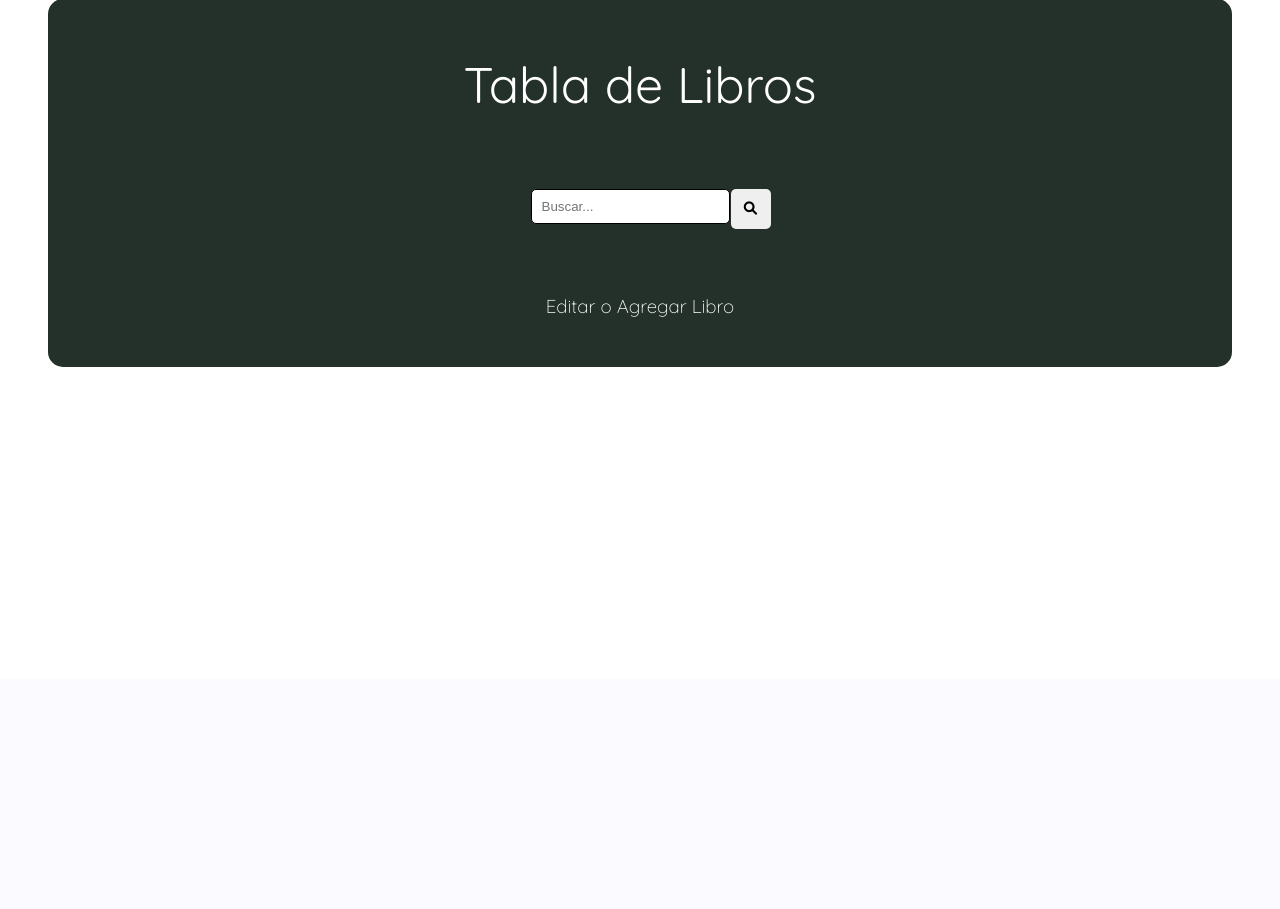
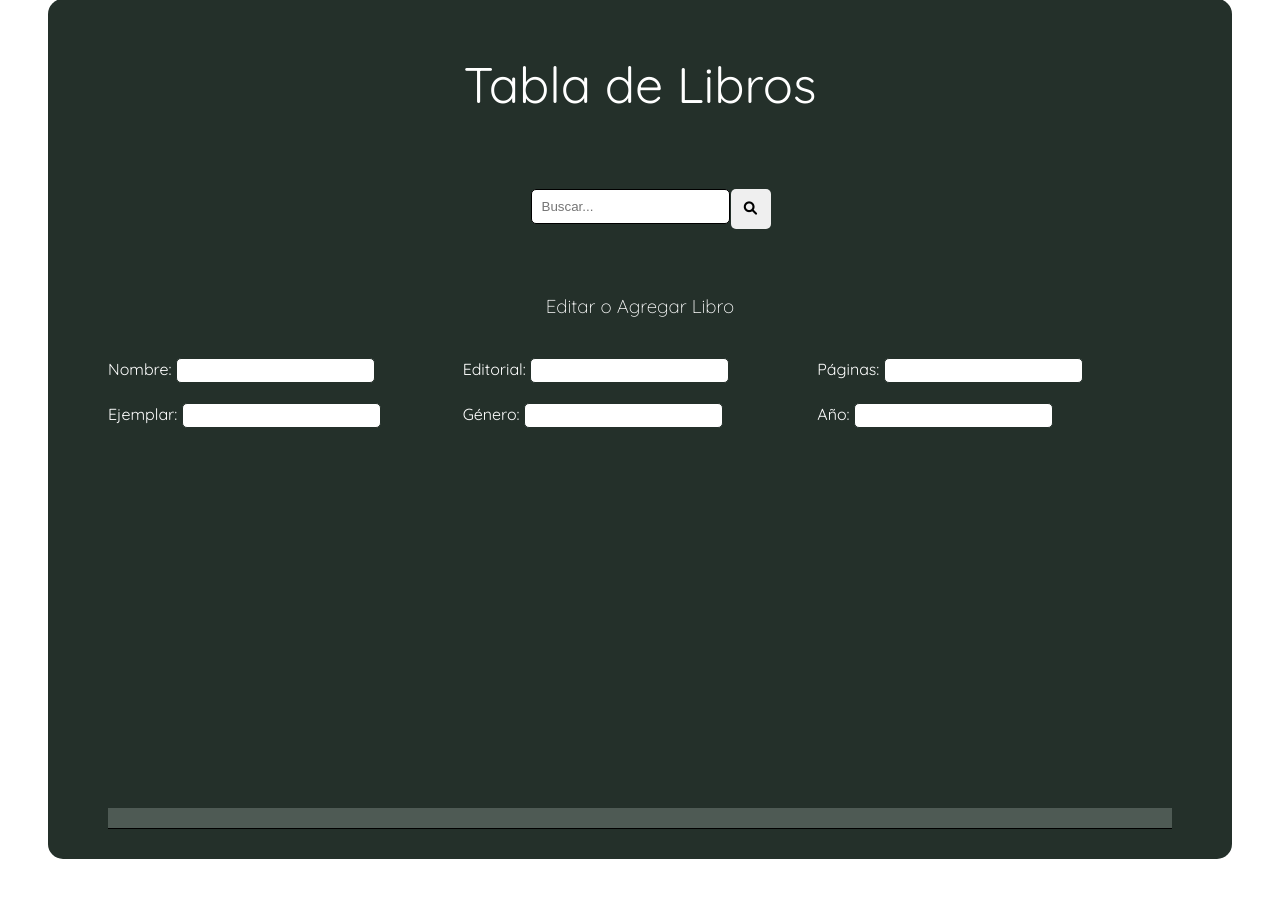
Before and after one commit to YaritAG/ProyectoF_Nora, a PHP site: page /verLibros.php in a window 1280 px wide. Shown: the part 121-1030 px from the top of the page. Before the commit the page ends 488 px from the top, so only its background shows below. Run offline with PHP 8.4, Linux system fonts and the light colour scheme; the visitor is signed in with stand-in values (Sample User, id 1); data that the repository does not hold is empty.

Commit message:
Avance al php de los libros

```diff
--- a/public/admin/verLibros.php
+++ b/public/admin/verLibros.php
@@ -76,7 +76,55 @@ include '../../templates/a.php';
             <div class="inputs">
                 <div class="editors">
                     <h3>Editar o Agregar Libro</h3>
+                    <form id="editor-form" action="verLibros.php" method="POST">
+                        <!-- Campo oculto para almacenar el ID del libro que se está editando -->
+                        <input type="hidden" id="id" name="id">
+
+                        <div class="seccion-1">
+                            <label for="nombre">Nombre:</label>
+                            <input class="input-editor" type="text" id="nombre" name="nombre" required><br><br>
+
+                             <label for="nombre">Ejemplar:</label>
+                            <input class="input-editor" type="text" id="ejemplar" name="ejemplar" required><br><br>
+                        </div>
+
+                        <div class="seccion-2">
+                            <label for="nombre">Editorial:</label>
+                            <input class="input-editor" type="text" id="editorial" name="editorial" required><br><br>
+
+                             <label for="nombre">Género:</label>
+                            <input class="input-editor" type="text" id="genero" name="genero" required><br><br>
+                        </div>
+
+                        <div class="seccion-3">
+                            <label for="nombre">Páginas:</label>
+                            <input class="input-editor" type="text" id="paginas" name="páginas" required><br><br>
+
+                            <label for="nombre">Año:</label>
+                            <input class="input-editor" type="text" id="año" name="año" required><br><br>
+                        </div>
+                    </form>
                 </div>
+            </div>
+
+            <!-- Sección de la tabla -->
+            <div class="table-wrapper"v>
+                <table>
+                    <thead>
+                        <tr>
+                            <th></th>
+                            <th></th>
+                            <th></th>
+                            <th></th>
+                            <th></th>
+                            <th></th>
+                            <th></th>
+                        </tr>
+                    </thead>
+                    <tbody>
+
+                    </tbody>
+                </table>
             </div>
         </div>
     </div>
```
